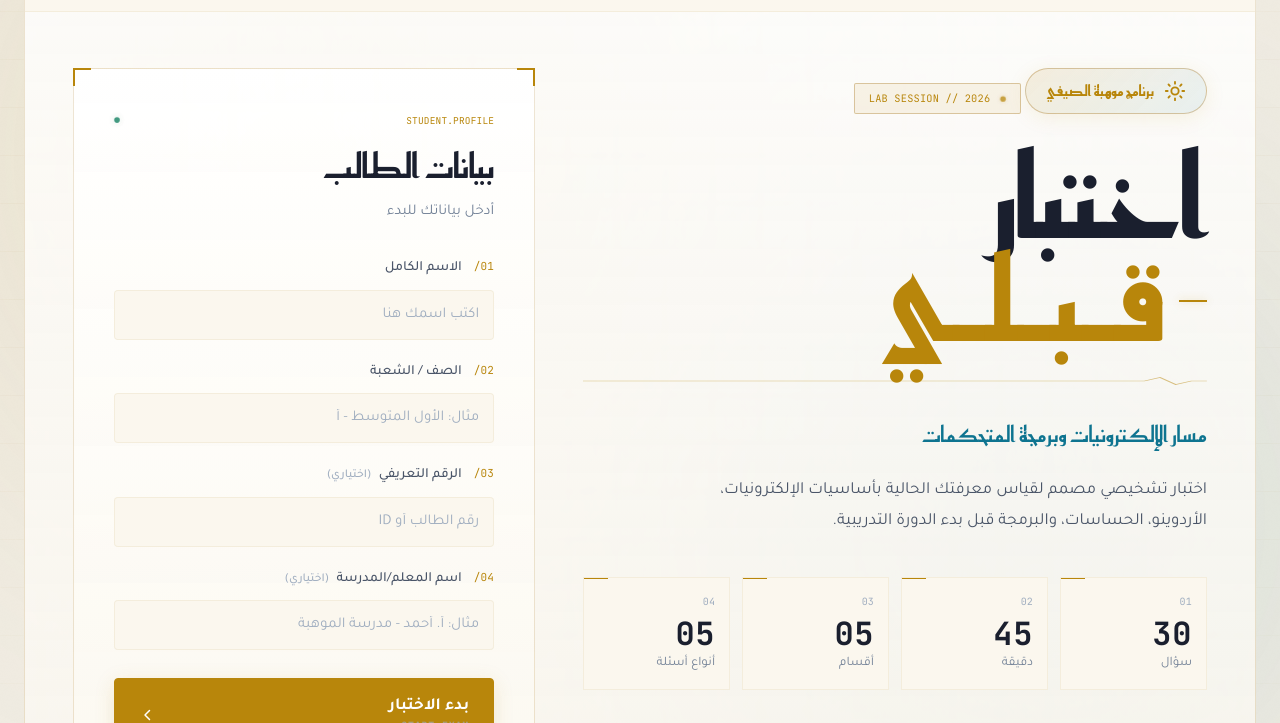
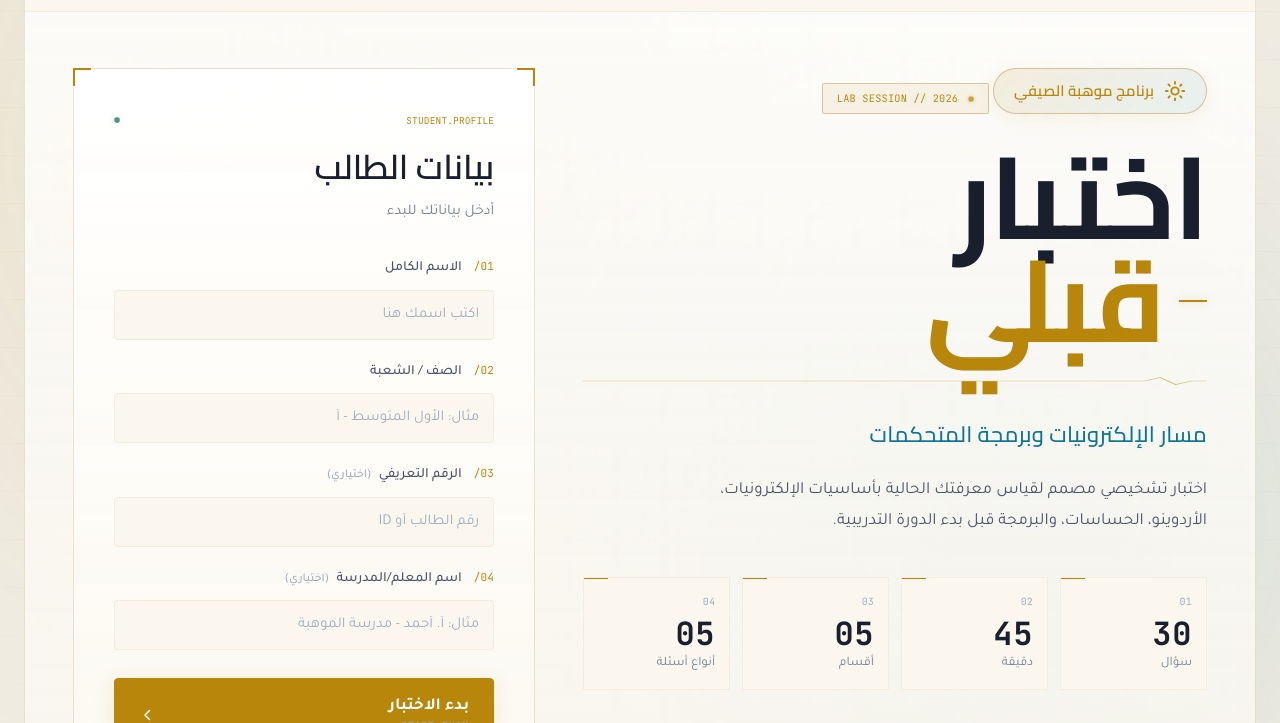
Before and after one commit to yousef7474/circuit-lab-exam, a plain HTML site: page index.html in a window 1280 px wide. Shown: the part 77-800 px from the top of the page. Drawn offline with Linux system fonts and the light colour scheme.

Commit message:
Switch display font from Reem Kufi to Cairo for better readability

```diff
--- a/index.html
+++ b/index.html
@@ -7,7 +7,7 @@
   <link rel="icon" type="image/svg+xml" href="favicon.svg" />
   <link rel="preconnect" href="https://fonts.googleapis.com" />
   <link rel="preconnect" href="https://fonts.gstatic.com" crossorigin />
-  <link href="https://fonts.googleapis.com/css2?family=Reem+Kufi:wght@400;500;600;700&family=Tajawal:wght@300;400;500;700;800&family=JetBrains+Mono:wght@400;500;700&display=swap" rel="stylesheet" />
+  <link href="https://fonts.googleapis.com/css2?family=Cairo:wght@400;500;600;700;800;900&family=Tajawal:wght@300;400;500;700;800&family=JetBrains+Mono:wght@400;500;700&display=swap" rel="stylesheet" />
   <link rel="stylesheet" href="styles.css" />
 </head>
 <body>
@@ -57,7 +57,7 @@
 
           <h1 class="hero-title">
             <span class="hero-title__line">اختبار</span>
-            <span class="hero-title__line hero-title__line--accent">قـبـلـي</span>
+            <span class="hero-title__line hero-title__line--accent">قبلي</span>
           </h1>
 
           <div class="hero-underline">
--- a/styles.css
+++ b/styles.css
@@ -46,7 +46,7 @@
   --red-glow: rgba(220, 38, 38, 0.25);
 
   /* Typography */
-  --font-display: 'Reem Kufi', 'Tajawal', system-ui, sans-serif;
+  --font-display: 'Cairo', 'Tajawal', system-ui, sans-serif;
   --font-body: 'Tajawal', system-ui, sans-serif;
   --font-mono: 'JetBrains Mono', 'Courier New', monospace;
 
```
Also changed, not shown: about.html (+1 -1 lines), qr.html (+1 -1 lines), teacher.html (+1 -1 lines).
